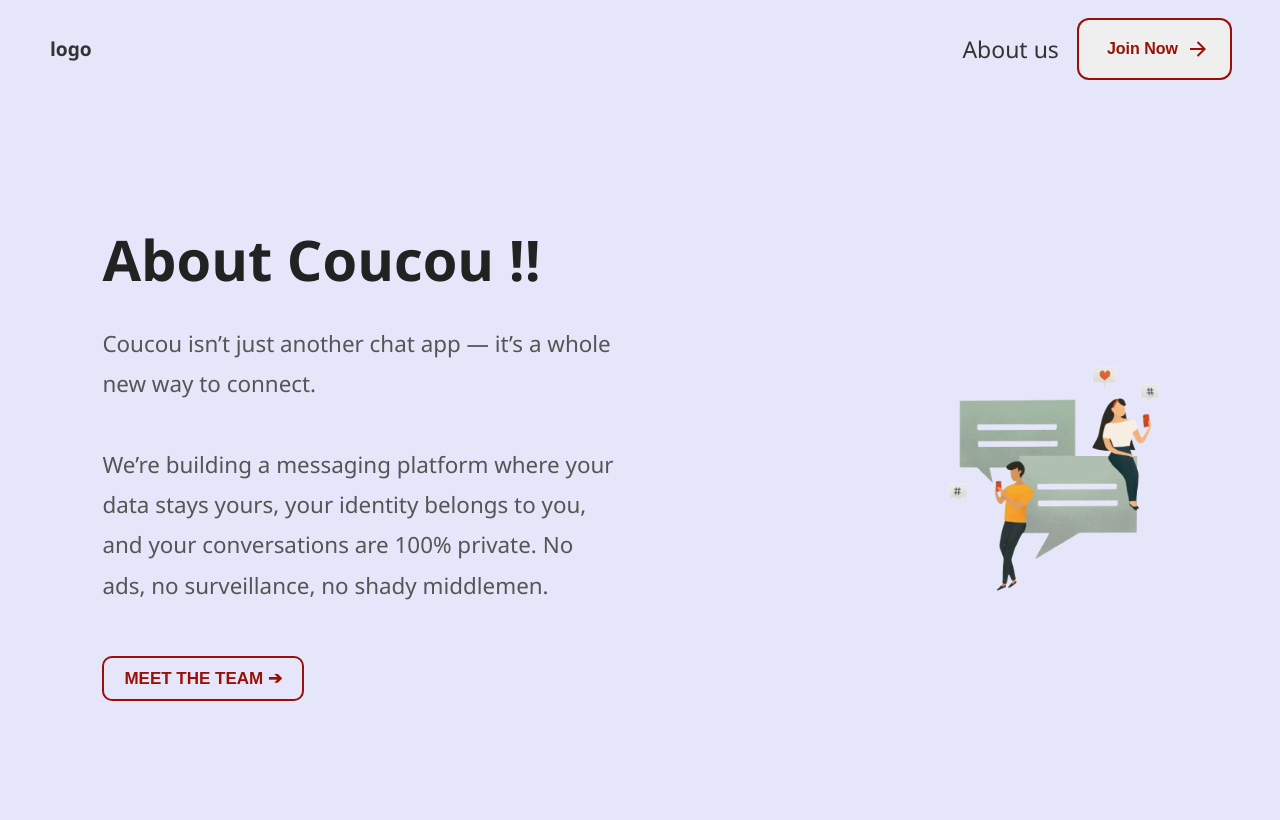
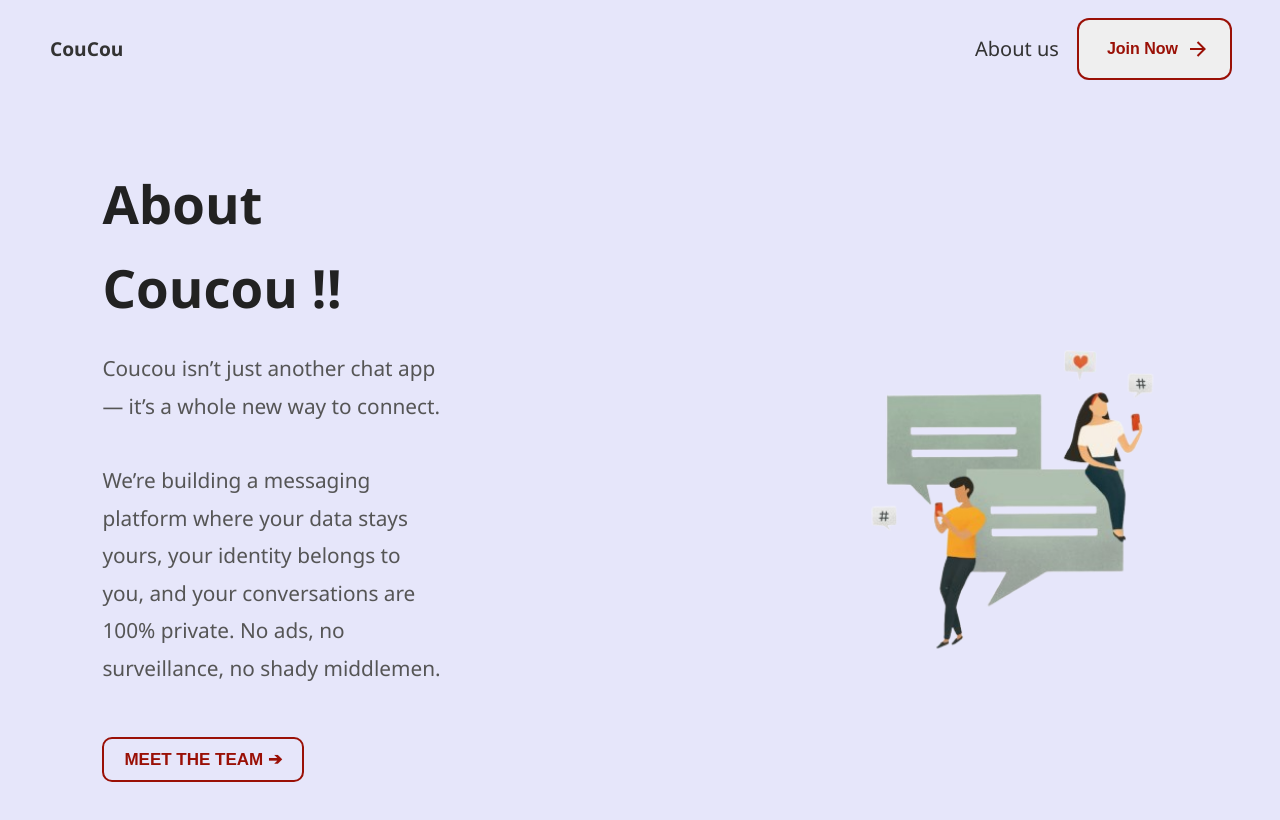
Before and after one commit to ayush44903/Coucou, a website: page public/about.html in a window 1280 px wide. Drawn offline with Linux system fonts and the light colour scheme.

Commit message:
about us section modified

```diff
--- a/public/about.html
+++ b/public/about.html
@@ -17,7 +17,7 @@
       background-color: #E6E6FA;
       color: #333;
       line-height: 1.6;
-      font-size: 23px; /* Set base font size */
+      font-size: 20px; /* Set base font size */
     }
 
     /* Navbar */
@@ -152,13 +152,13 @@
       padding-right: 3rem;
     }
     .content h1 {
-      font-size: 3.5rem;
+      font-size: 3.3rem;
       margin-bottom: 1.2rem;
       color: #222;
       font-weight: 700;
     }
     .content p {
-      font-size: 1.4rem; /* Slightly bigger paragraph font */
+      font-size: 1.3rem; /* Slightly bigger paragraph font */
       margin-bottom: 2rem;
       color: #555;
       max-width: 700px;
@@ -231,14 +231,14 @@
 
     /* Image Section */
     .image-section {
-      flex: 1;
+      flex: 2;
       display: flex;
       justify-content: center;
       align-items: center;
     }
     .image-section img {
-      width: 100%; /* Make image take full available width */
-      max-width: 1000px; /* Control maximum size */
+      width: 120%; /* Make image take full available width */
+      max-width: auto; /* Control maximum size */
       height: auto;
       border-radius: 15px;
       object-fit: cover;
@@ -267,7 +267,7 @@
 
   <!-- Navbar -->
   <header class="navbar">
-    <div class="logo">logo</div>
+    <div class="logo">CouCou</div>
     <nav>
         <a href="#">About us</a>
 
```
